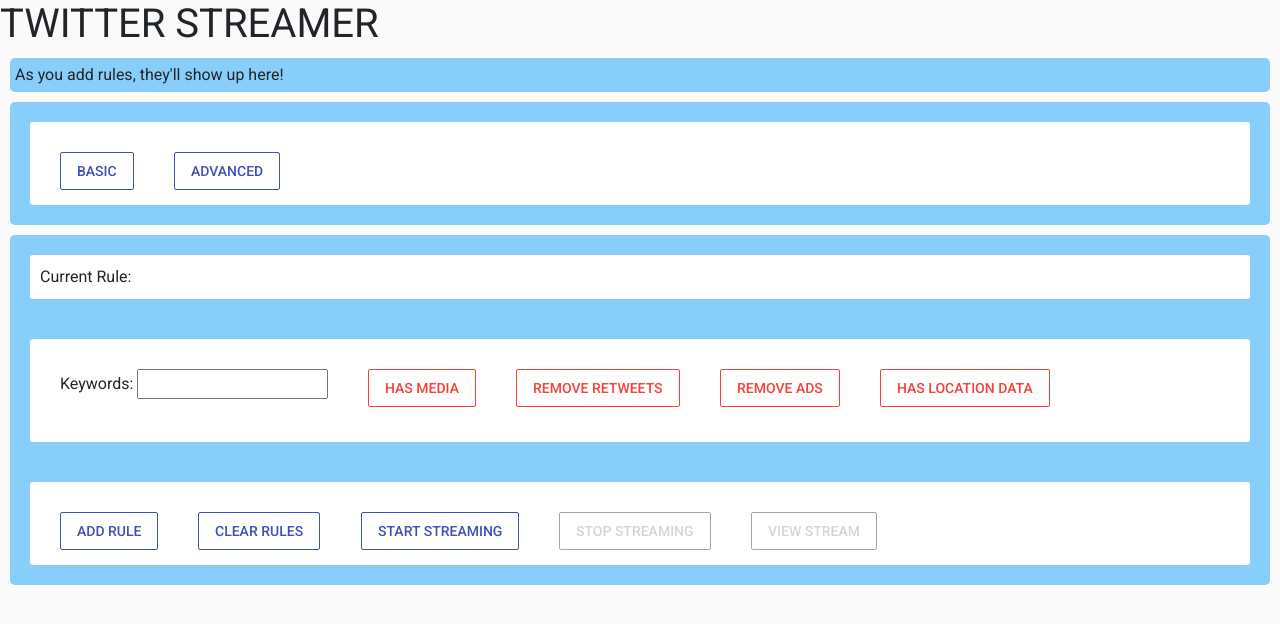
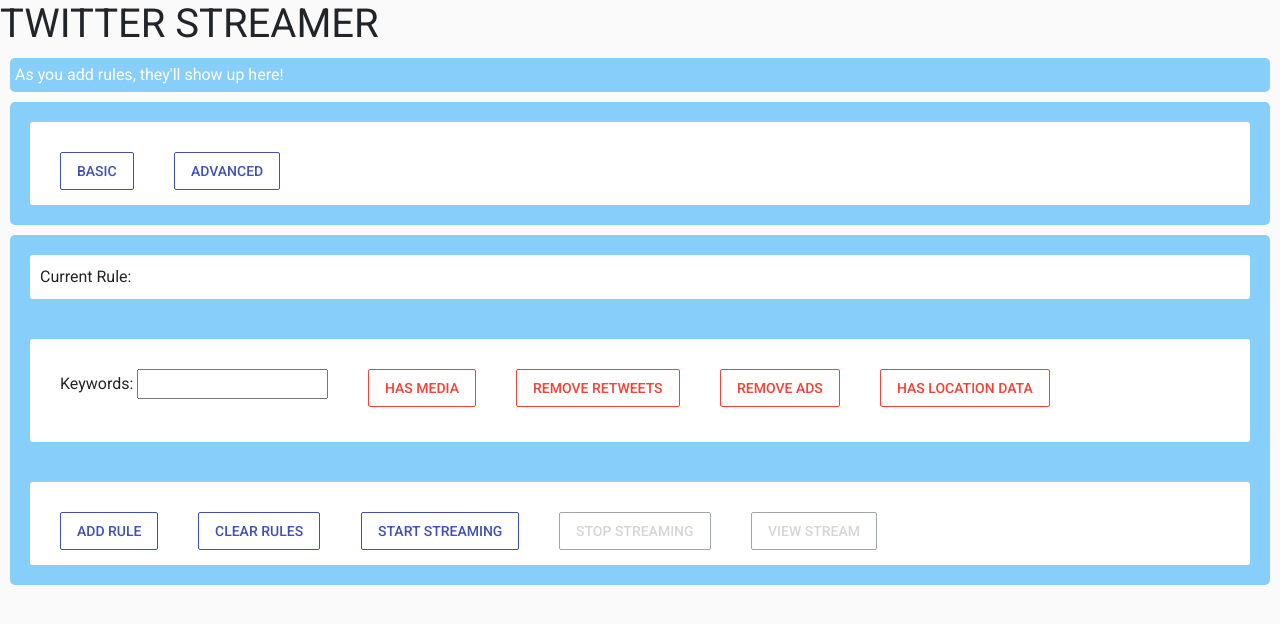
Before and after one commit to jthorp07/twitter, a website with bundled scripts: page webserver/frontend/public/index.html in a window 1280 px wide. Built offline with nearby package versions, Linux system fonts and the light colour scheme.

Commit message:
Changed rule list text to white

```diff
--- a/webserver/frontend/public/styles/main.css
+++ b/webserver/frontend/public/styles/main.css
@@ -44,7 +44,9 @@
     background-color: white;
 }
 
-
+#ruleList {
+    color: white;
+}
 
 body {
 
```
